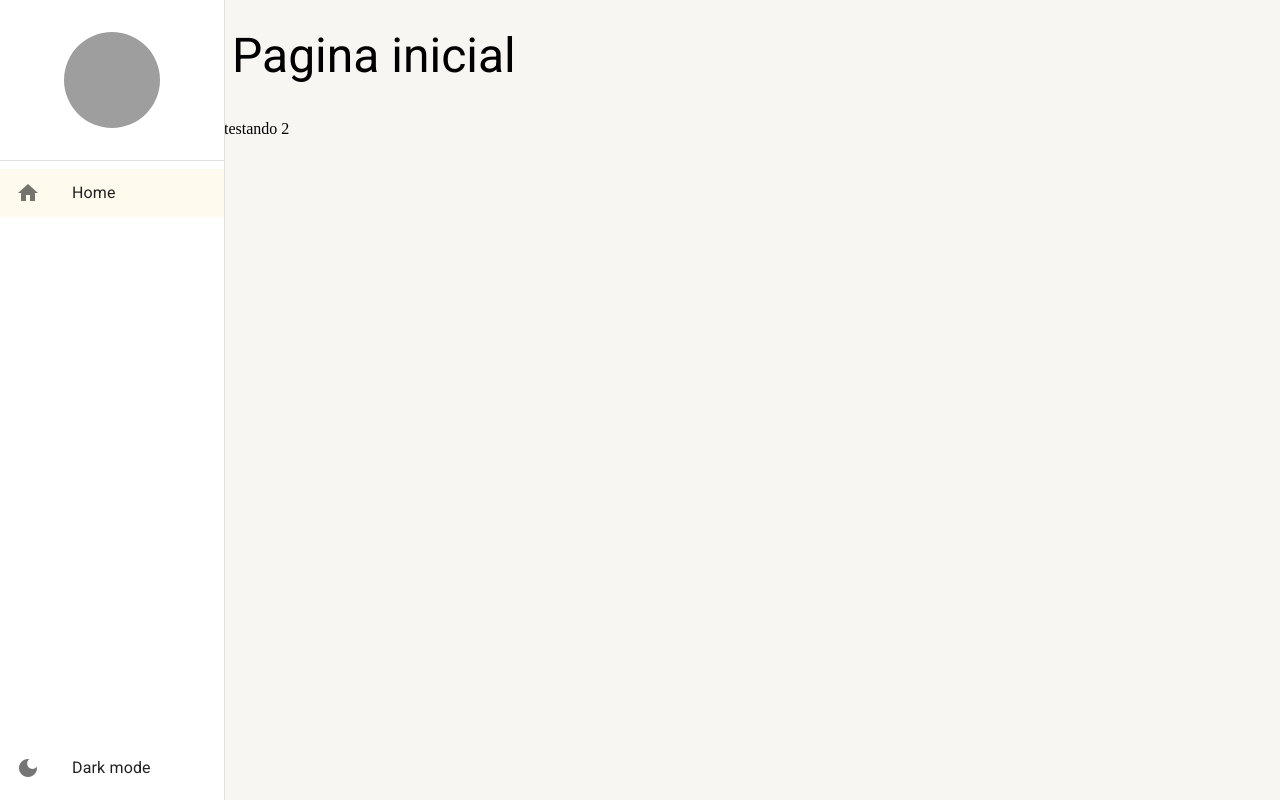
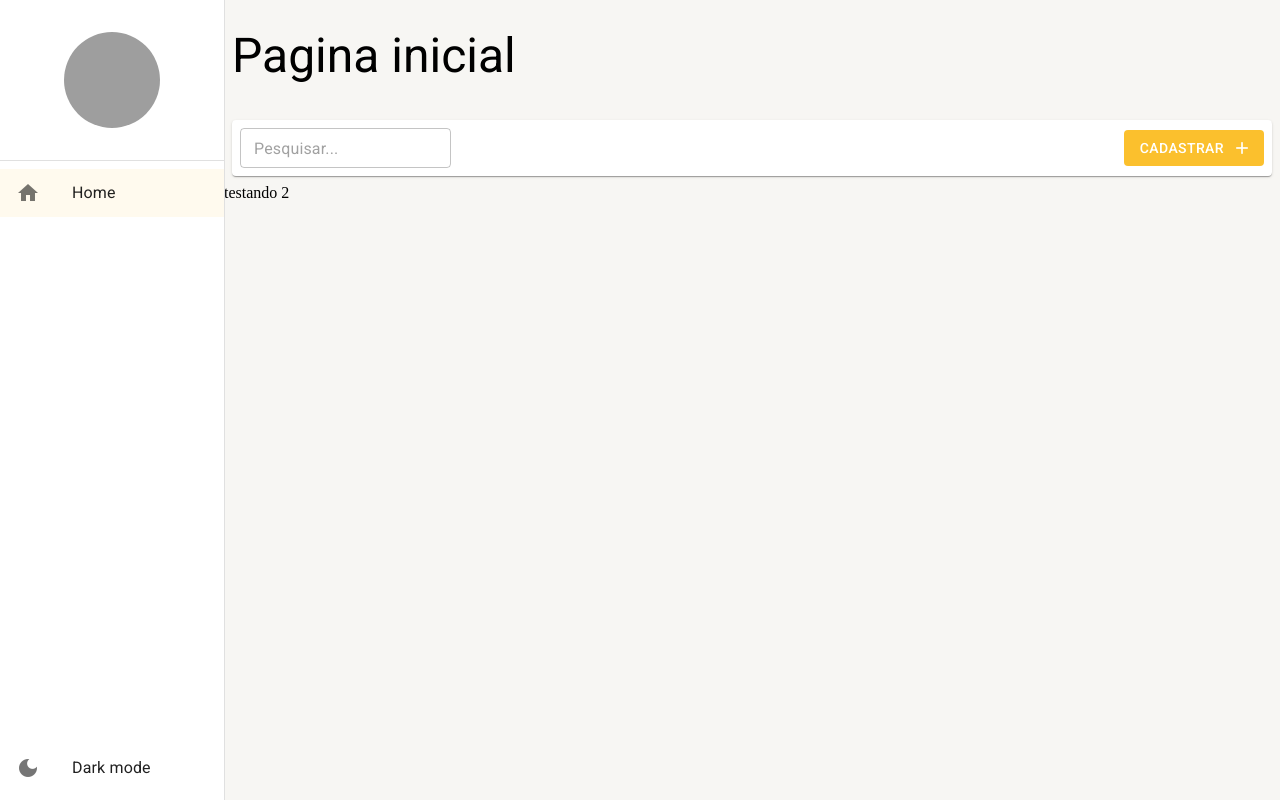
Before and after one commit to Hugovarellaa/ignite-call, a React (Create React App) app: page /pagina-inicial in a window 1280 px wide. Built offline with nearby package versions, Linux system fonts and the light colour scheme; grey boxes are pictures that could not be loaded.

Commit message:
Toolbar and create user + search user

```diff
--- a/src/pages/dashboard/Dashboard.tsx
+++ b/src/pages/dashboard/Dashboard.tsx
@@ -1,5 +1,12 @@
+import { Toolbar } from '../../shared/components'
 import { BasePageLayout } from '../../shared/layouts/BasePageLayout'
 
 export function Dashboard() {
-  return <BasePageLayout title="Pagina inicial">testando 2</BasePageLayout>
+  return (
+    <BasePageLayout
+      title="Pagina inicial"
+      toolbar={<Toolbar searchInput buttonSearchText="Cadastrar" />}>
+      testando 2
+    </BasePageLayout>
+  )
 }
--- a/src/shared/components/index.ts
+++ b/src/shared/components/index.ts
@@ -1 +1,2 @@
 export * from './menu-left/MenuLeft'
+export * from './tooldbar/Toolbar'
--- /dev/null
+++ b/src/shared/components/tooldbar/Toolbar.tsx
@@ -0,0 +1,56 @@
+import { Box, Button, useTheme, Icon } from '@mui/material'
+import Paper from '@mui/material/Paper'
+import TextField from '@mui/material/TextField'
+
+interface IToolbarProps {
+  searchText?: string
+  searchInput?: boolean
+  changeSearchText?: (text: string) => void
+
+  buttonSearchText?: string
+  buttonSearchInput?: boolean
+  buttonChangeSearchText?: () => void
+}
+
+export function Toolbar({
+  searchText = '',
+  searchInput = false,
+  changeSearchText,
+
+  buttonSearchText = 'Novo',
+  buttonSearchInput = true,
+  buttonChangeSearchText,
+}: IToolbarProps) {
+  const theme = useTheme()
+  return (
+    <Box
+      gap={1}
+      marginX={1}
+      paddingX={2}
+      padding={1}
+      display="flex"
+      alignItems="center"
+      justifyContent="space-between"
+      height={theme.spacing(5)}
+      component={Paper}>
+      {searchInput && (
+        <TextField
+          size="small"
+          placeholder="Pesquisar..."
+          value={searchText}
+          onChange={(e) => changeSearchText?.(e.target.value)} // So vai executar se nao for undefined
+        />
+      )}
+      {buttonSearchInput && (
+        <Button
+          variant="contained"
+          color="primary"
+          onClick={buttonChangeSearchText}
+          disableElevation
+          endIcon={<Icon>add</Icon>}>
+          {buttonSearchText}
+        </Button>
+      )}
+    </Box>
+  )
+}
--- a/src/shared/theme/Dark.ts
+++ b/src/shared/theme/Dark.ts
@@ -4,6 +4,7 @@ import { cyan, yellow } from '@mui/material/colors'
 export const DarkTheme = createTheme({
   palette: {
     mode: 'dark',
+
     primary: {
       main: yellow[700],
       dark: yellow[800],
--- a/src/shared/theme/Light.ts
+++ b/src/shared/theme/Light.ts
@@ -8,7 +8,7 @@ export const LightTheme = createTheme({
       main: yellow[700],
       dark: yellow[800],
       light: yellow[500],
-      contrastText: 'ffffff',
+      contrastText: '#ffffff',
     },
     secondary: {
       main: cyan[500],
```
